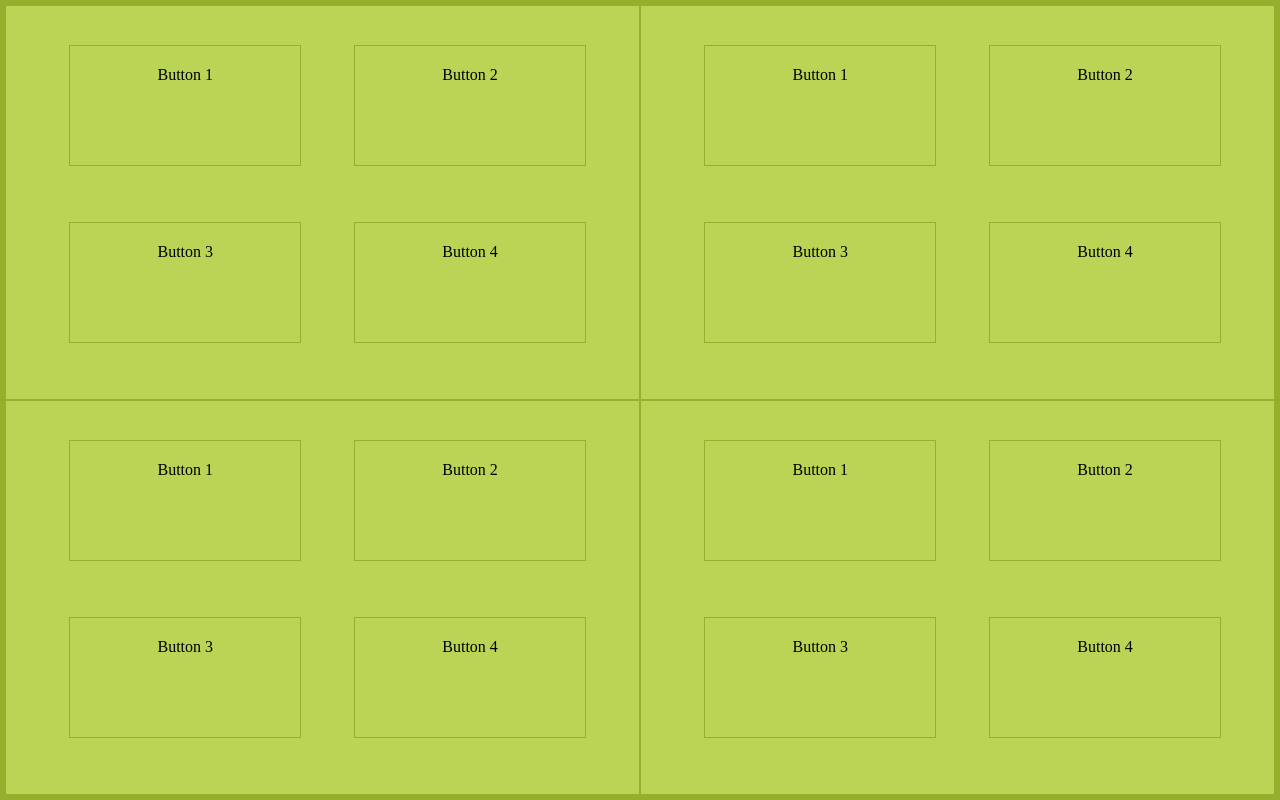
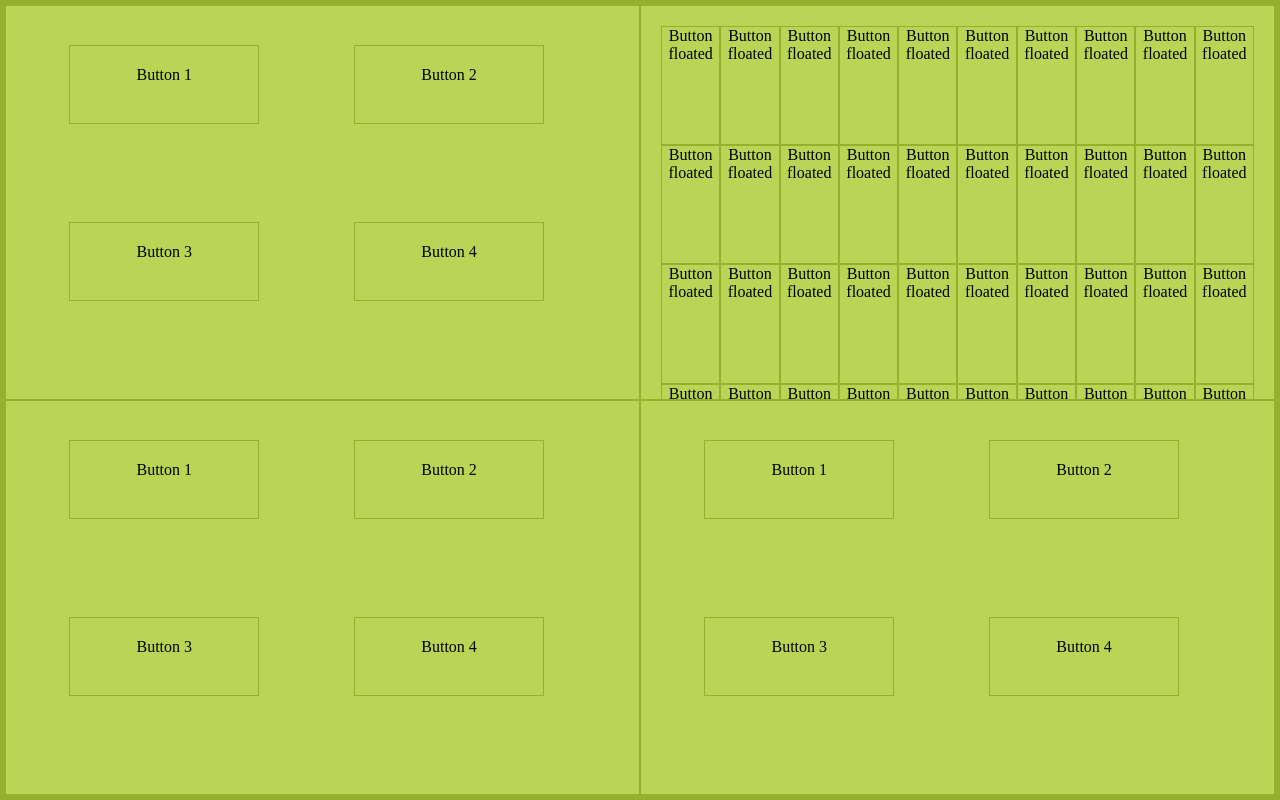
Before and after one commit to magnify/grid-test, a plain HTML site: page index.html in a window 1280 px wide. Drawn offline with Linux system fonts and the light colour scheme.

Commit message:
Added 50 floated buttons

```diff
--- a/index.html
+++ b/index.html
@@ -26,10 +26,56 @@
         <div class="button-4">Button 4</div>
       </div>
       <div class="logs">
-        <div class="button-1">Button 1</div>
-        <div class="button-2">Button 2</div>
-        <div class="button-3">Button 3</div>
-        <div class="button-4">Button 4</div>
+        <div class="button-floated">Button floated</div>
+        <div class="button-floated">Button floated</div>
+        <div class="button-floated">Button floated</div>
+        <div class="button-floated">Button floated</div>
+        <div class="button-floated">Button floated</div>
+        <div class="button-floated">Button floated</div>
+        <div class="button-floated">Button floated</div>
+        <div class="button-floated">Button floated</div>
+        <div class="button-floated">Button floated</div>
+        <div class="button-floated">Button floated</div>
+        <div class="button-floated">Button floated</div>
+        <div class="button-floated">Button floated</div>
+        <div class="button-floated">Button floated</div>
+        <div class="button-floated">Button floated</div>
+        <div class="button-floated">Button floated</div>
+        <div class="button-floated">Button floated</div>
+        <div class="button-floated">Button floated</div>
+        <div class="button-floated">Button floated</div>
+        <div class="button-floated">Button floated</div>
+        <div class="button-floated">Button floated</div>
+        <div class="button-floated">Button floated</div>
+        <div class="button-floated">Button floated</div>
+        <div class="button-floated">Button floated</div>
+        <div class="button-floated">Button floated</div>
+        <div class="button-floated">Button floated</div>
+        <div class="button-floated">Button floated</div>
+        <div class="button-floated">Button floated</div>
+        <div class="button-floated">Button floated</div>
+        <div class="button-floated">Button floated</div>
+        <div class="button-floated">Button floated</div>
+        <div class="button-floated">Button floated</div>
+        <div class="button-floated">Button floated</div>
+        <div class="button-floated">Button floated</div>
+        <div class="button-floated">Button floated</div>
+        <div class="button-floated">Button floated</div>
+        <div class="button-floated">Button floated</div>
+        <div class="button-floated">Button floated</div>
+        <div class="button-floated">Button floated</div>
+        <div class="button-floated">Button floated</div>
+        <div class="button-floated">Button floated</div>
+        <div class="button-floated">Button floated</div>
+        <div class="button-floated">Button floated</div>
+        <div class="button-floated">Button floated</div>
+        <div class="button-floated">Button floated</div>
+        <div class="button-floated">Button floated</div>
+        <div class="button-floated">Button floated</div>
+        <div class="button-floated">Button floated</div>
+        <div class="button-floated">Button floated</div>
+        <div class="button-floated">Button floated</div>
+        <div class="button-floated">Button floated</div>
       </div>
     </div>
   </body>
--- a/sass/style.scss
+++ b/sass/style.scss
@@ -55,21 +55,19 @@ body {
 
 
 @mixin create-box($pos-x,$pos-y, $width, $height) {
-  background-color: red;
+  position: absolute;
+  top: $pos-x;
+  left: $pos-y;
 
-  position: absolute;
-
-  border: 1px solid darken(#bad455, 15%);
   padding: 20px;
-
-  background-color: #bad455;
-  text-align: center;
-
   width: $width;
   height: $height;
 
-  top: $pos-x;
-  left: $pos-y;
+  background-color: #bad455;
+  border: 1px solid darken(#bad455, 15%);
+  text-align: center;
+
+  @include box-sizing(border-box);
 }
 
 .button-1 {
@@ -86,6 +84,19 @@ body {
 
 .button-4 {
   @include create-box(55%, 55%, 30%, 20%);
+}
+
+.button-floated {
+  float: left;
+
+  height: 7.45em;
+  width: 10%;
+
+  background-color: #bad455;
+  border: 1px solid darken(#bad455, 15%);
+  text-align: center;
+
+  @include box-sizing(border-box);
 }
 
 .categories {
```
Also changed, not shown: css/style.css.
